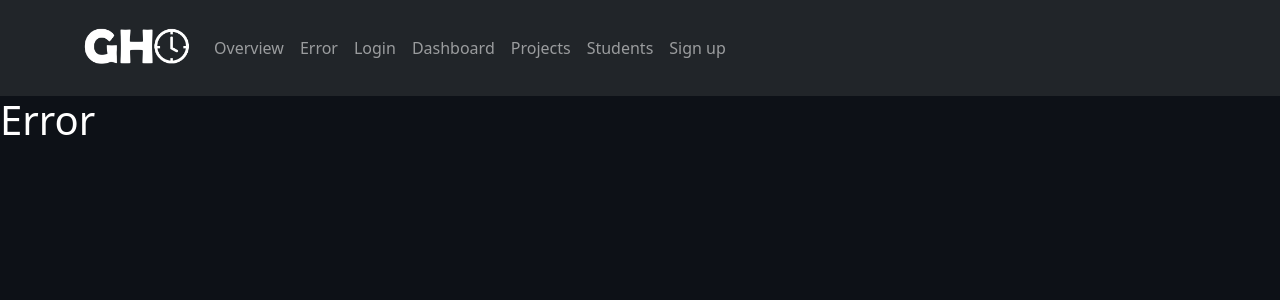
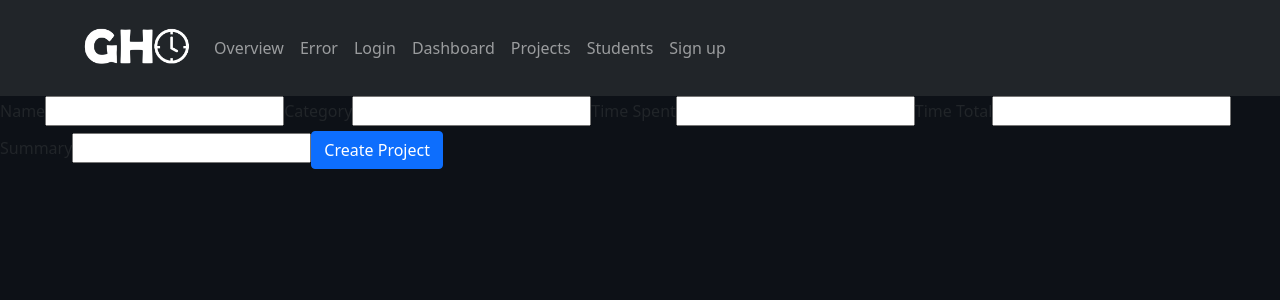
Before and after one commit to Siem-pouwels/geniushour-cms, a React (Create React App) app in the folder front-end/: page /projects/create in a window 1280 px wide. Shown: the top 300 px of the page. Built offline with nearby package versions, Linux system fonts and the light colour scheme; no server answers.

Commit message:
create projects with class component

```diff
--- a/front-end/src/App.js
+++ b/front-end/src/App.js
@@ -13,6 +13,7 @@ import Cookies from 'js-cookie';
 import Environment from './Environment';
 import ProjectsOverview from './components/ProjectsOverview';
 import ProjectsDetails from './components/ProjectsDetails';
+import ProjectsCreate from './components/ProjectsCreate';
 import StudentsOverview from './components/StudentsOverview';
 import StudentsDetails from './components/StudentsDetails';
 
@@ -40,6 +41,7 @@ class App extends Component {
           <Route path="/overview" element={<Overview />} />
           <Route path="/dashboard" element={<Dashboard />} />
           <Route path="/projects" element={<ProjectsOverview />} />
+          <Route path="/projects/create" element={<ProjectsCreate />} />
           <Route path="/projects/edit/:id" element={<ProjectsDetails />} />
           <Route path="/students" element={<StudentsOverview />} />
           <Route path="/students/1" element={<StudentsDetails />} />
--- /dev/null
+++ b/front-end/src/components/ProjectsCreate.js
@@ -0,0 +1,75 @@
+import React, { Component } from 'react';
+import axios from 'axios';
+import { Form, Button } from "react-bootstrap";
+import { useNavigate } from "react-router-dom";
+
+
+export default class ProjectsCreate extends Component {
+    constructor(props) {
+        super(props)
+
+        // Setting up functions
+        this.onChangeName = this.onChangeName.bind(this);
+        this.onChangeCategory = this.onChangeCategory.bind(this);
+        this.onChangeTimeSpent = this.onChangeTimeSpent.bind(this);
+        this.onChangeTimeTotal = this.onChangeTimeTotal.bind(this);
+        this.onChangeSummary = this.onChangeSummary.bind(this);
+        this.onSubmit = this.onSubmit.bind(this);
+
+        // Setting up state
+        this.state = {
+            name: '',
+            category: '',
+            timeSpent: '',
+            timeTotal: '',
+            summary: '',
+        }
+      }
+      onChangeName(e) {
+        this.setState({name: e.target.value})
+      }
+      onChangeCategory(e) {
+        this.setState({category: e.target.value})
+      }
+      onChangeTimeSpent(e) {
+        this.setState({timeSpent: e.target.value})
+      }
+      onChangeTimeTotal(e) {
+        this.setState({timeTotal: e.target.value})
+      }
+      onChangeSummary(e) {
+        this.setState({summary: e.target.value})
+      }
+      onSubmit(e) {
+        e.preventDefault()
+         const project = {
+            name: this.state.name,
+            category: this.state.category,
+            timeSpent: this.state.timeSpent,
+            timeTotal: this.state.timeTotal,
+            summary: this.state.summary,
+        };
+        axios.post('http://localhost:8000/api/projects/create', project)
+          .then(res => console.log(res.data));
+          this.setState({name: '', category: '', timeSpent: '', timeTotal: '', summary: ''})
+ }
+ render() {
+    return (
+        <Form onSubmit={this.onSubmit}>
+        <Form.Label>Name</Form.Label>
+        <input type="text" value={this.state.name} onChange={this.onChangeName} />
+        <Form.Label>Category</Form.Label>
+        <input type="text" value={this.state.category} onChange={this.onChangeCategory} />
+        <Form.Label>Time Spent</Form.Label>
+        <input type="number" value={this.state.timeSpent} onChange={this.onChangeTimeSpent} />
+        <Form.Label>Time Total</Form.Label>
+        <input type="number" value={this.state.timeTotal} onChange={this.onChangeTimeTotal} />
+        <Form.Label>Summary</Form.Label>
+        <input type="text" value={this.state.summary} onChange={this.onChangeSummary} />
+      <Button type="submit">
+        Create Project
+      </Button>
+    </Form>
+    );
+}
+}
--- a/front-end/src/components/ProjectsDetails.js
+++ b/front-end/src/components/ProjectsDetails.js
@@ -52,9 +52,9 @@ function ProjectsDetails() {
           <Form.Label>Category</Form.Label>
           <input type="text" value={category} onChange={e => setCategory(e.target.value)} />
           <Form.Label>Time Spent</Form.Label>
-          <input type="text" value={timeSpent} onChange={e => setTimeSpent(e.target.value)} />
+          <input type="number" value={timeSpent} onChange={e => setTimeSpent(e.target.value)} />
           <Form.Label>Time Total</Form.Label>
-          <input type="text" value={timeTotal} onChange={e => setTimeTotal(e.target.value)} />
+          <input type="number" value={timeTotal} onChange={e => setTimeTotal(e.target.value)} />
           <Form.Label>Summary</Form.Label>
           <input type="text" value={summary} onChange={e => setSummary(e.target.value)} />
         <Button type="submit">
--- a/front-end/src/components/ProjectsOverview.js
+++ b/front-end/src/components/ProjectsOverview.js
@@ -1,5 +1,5 @@
 import React, { useState, useEffect } from 'react';
-import { FormGroup, Form, FormCheck } from 'react-bootstrap';
+import { FormGroup, Form, FormCheck, Button } from 'react-bootstrap';
 import { Link } from 'react-router-dom';
 import classes from './Css/student.module.css';
 
@@ -34,6 +34,7 @@ function ProjectsOverview() {
 const columns = data[0] && Object.keys(data[0]);
     return (
         <div>
+          <Link to={'/projects/create'}><Button>Create Project</Button></Link>
         <div>
           <input
             type='text'
```
Also changed, not shown: 1 other file (tests, documents, lock files or other folders).
